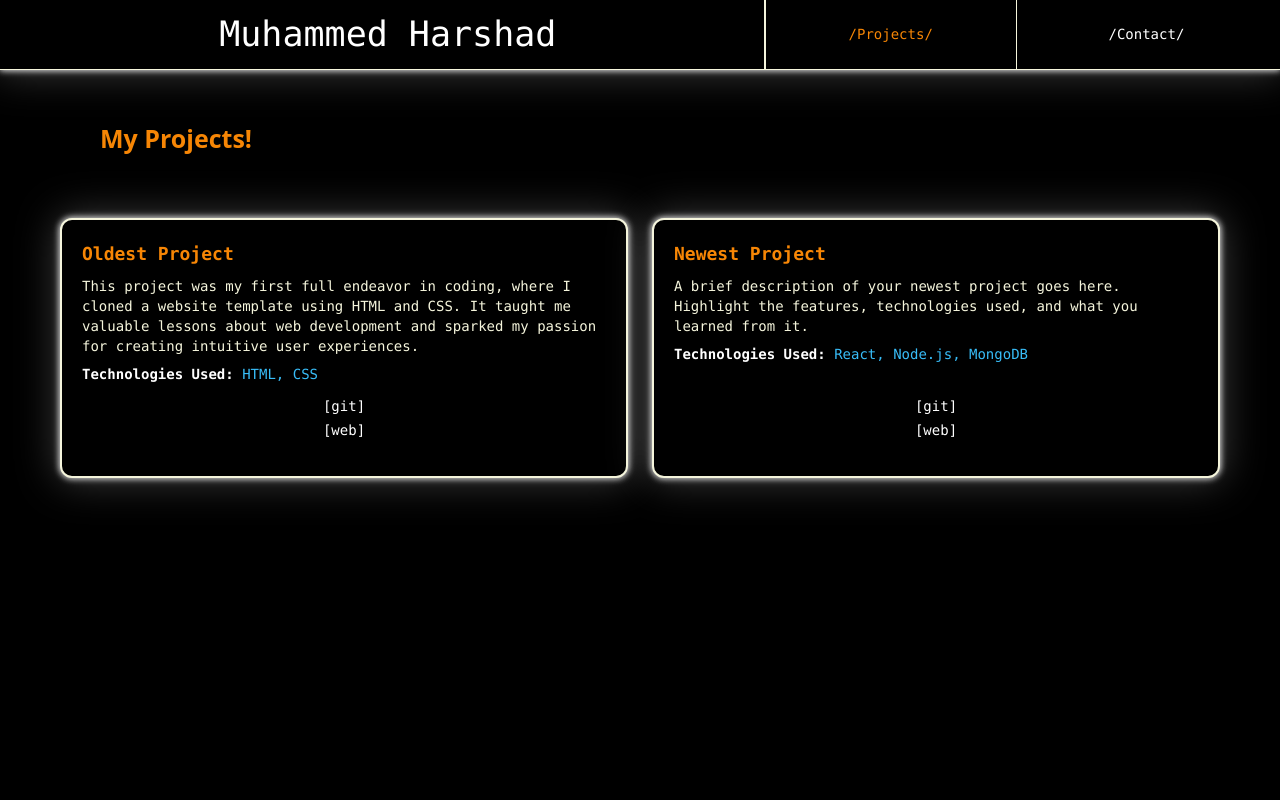
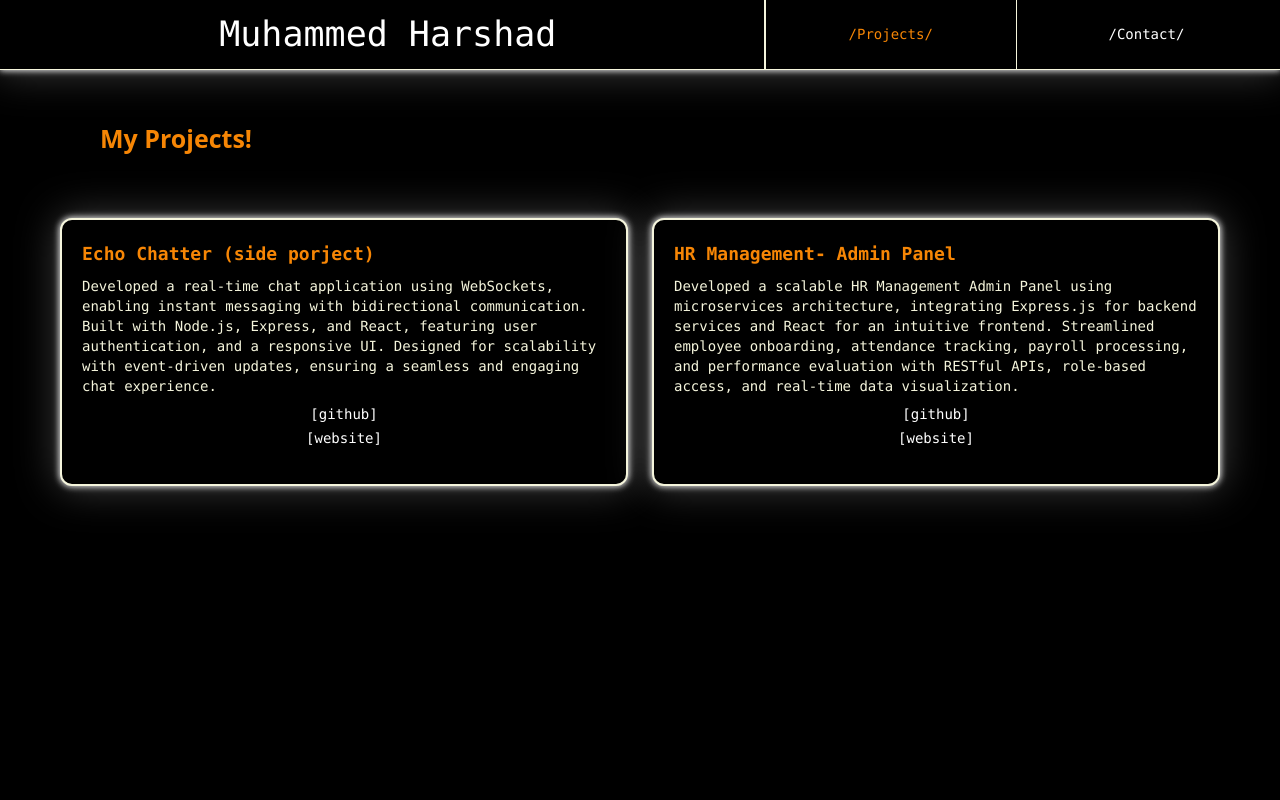
Before and after one commit to Muhammed-Harshad-V/portfolio, a Next.js app: page /projects in a window 1280 px wide. Shown: the top 800 px of the page. Built offline with nearby package versions, Linux system fonts and the light colour scheme.

Commit message:
projects

```diff
--- a/app/(root)/projects/page.tsx
+++ b/app/(root)/projects/page.tsx
@@ -1,24 +1,20 @@
 import React from 'react';
-import Image from 'next/image'; // Assuming you are using Next.js for image optimization
+
 
 const MyPage = () => {
   // Dummy data for projects
   const projects = [
     {
-      title: 'Oldest Project',
-      description: 'This project was my first full endeavor in coding, where I cloned a website template using HTML and CSS. It taught me valuable lessons about web development and sparked my passion for creating intuitive user experiences.',
-      technologies: 'HTML, CSS',
-      status: 'Not completed',
-      githubLink: 'https://github.com/yourusername/your-repo',
-      liveLink: 'https://yourwebsite.com',
+      title: 'Echo Chatter (side porject)',
+      description: 'Developed a real-time chat application using WebSockets, enabling instant messaging with bidirectional communication. Built with Node.js, Express, and React, featuring user authentication, and a responsive UI. Designed for scalability with event-driven updates, ensuring a seamless and engaging chat experience.',
+      githubLink: 'https://github.com/Muhammed-Harshad-V/EchoChatter',
+      liveLink: 'https://echochatter.onrender.com',
     },
     {
-      title: 'Newest Project',
-      description: 'A brief description of your newest project goes here. Highlight the features, technologies used, and what you learned from it.',
-      technologies: 'React, Node.js, MongoDB',
-      status: 'Completed',
-      githubLink: 'https://github.com/yourusername/your-repo',
-      liveLink: 'https://yourwebsite.com',
+      title: 'HR Management- Admin Panel',
+      description: 'Developed a scalable HR Management Admin Panel using microservices architecture, integrating Express.js for backend services and React for an intuitive frontend. Streamlined employee onboarding, attendance tracking, payroll processing, and performance evaluation with RESTful APIs, role-based access, and real-time data visualization.',
+      githubLink: 'https://github.com/Muhammed-Harshad-V/Hr-management',
+      liveLink: 'https://h-yq1e.onrender.com/dashboard',
     },
   ];
 
@@ -41,20 +37,17 @@ const MyPage = () => {
                 <div>
                     <h3 className="text-retroOrange font-bold text-lg mb-2">{project.title}</h3>
                     <p className="text-retroWhite text-sm mb-2">{project.description}</p>
-                    <div className="text-white text-sm mb-3">
-                    <strong>Technologies Used:</strong> <span className='text-sky-400'>{project.technologies}</span>
-                    </div>
                 </div>
 
-                <div className="flex flex-col mb-8 mx-auto">
+                <div className="flex flex-col mb-8 items-center">
                     <a href={project.githubLink} target="_blank" rel="noopener noreferrer">
                     <p className="text-white text-sm mb-1">
-                    <span>[</span><span className='hover:text-blue-500'>git</span><span>]</span>
+                    <span>[</span><span className='hover:text-blue-500'>github</span><span>]</span>
                     </p>
                     </a>
                     <a href={project.liveLink} target="_blank" rel="noopener noreferrer">
                     <p className="text-white text-sm mb-1">
-                    <span>[</span><span className='hover:text-blue-500'>web</span><span>]</span>
+                    <span>[</span><span className='hover:text-blue-500'>website</span><span>]</span>
                     </p>
                     </a>
                 </div>
```
